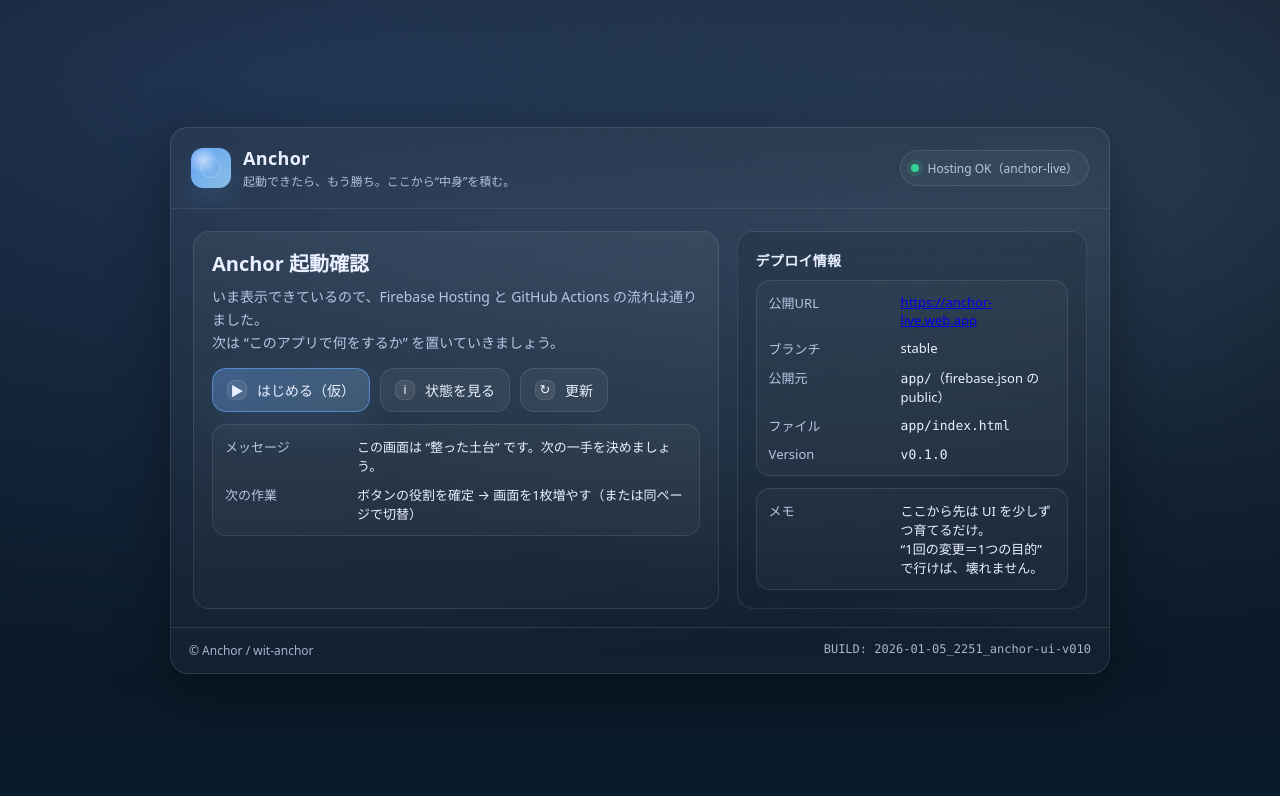
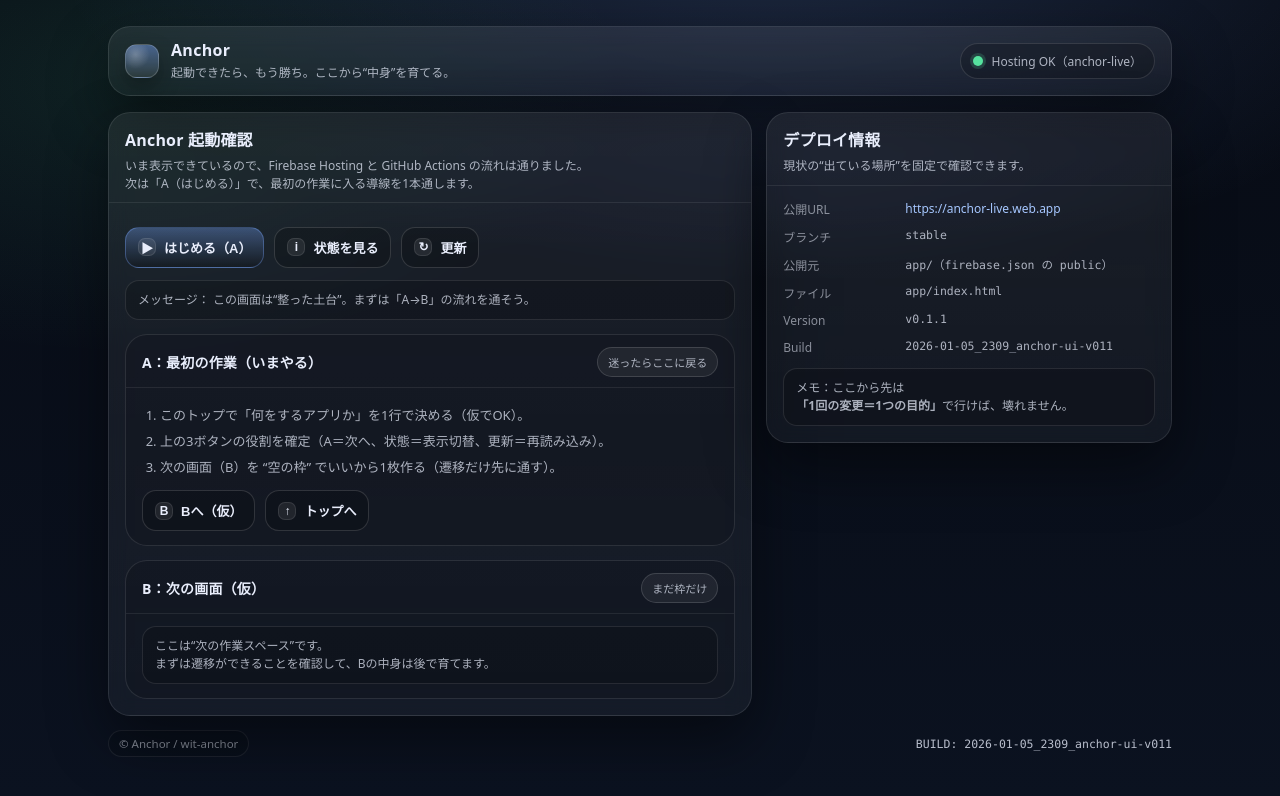
Before and after one commit to wit-ai-apps/wit-anchor, a plain HTML site: page app/index.html in a window 1280 px wide. Drawn offline with Linux system fonts and the light colour scheme.

Commit message:
v0.1.1
DATE(JST): 2026-01-05 23:09 JST
TITLE: A（はじめる）導線を実装／トップ見た目を整える（単一HTML）
CHANGES:
- 「はじめる（A）」で #startA にスムーズ移動（scrollIntoView）
- トップを“基盤カード＋デプロイ情報カード”の2カラムで固定（スマホは縦）
- 表示の密度・余白・文字サイズを調整して「最初の顔」を整えた

```diff
--- a/app/index.html
+++ b/app/index.html
@@ -1,366 +1,480 @@
 <!--
 APP: Anchor
 FILE: app/index.html
-VERSION: v0.1.0
-DATE(JST): 2026-01-05 22:51 JST
-TITLE: Top UI polish (clean landing)
+VERSION: v0.1.1
+DATE(JST): 2026-01-05 23:09 JST
+TITLE: A（はじめる）導線を実装／トップ見た目を整える（単一HTML）
 CHANGES:
-- 見た目を整えた（中央配置・余白・背景・カード・ボタン）
-- スマホ/PCで読みやすい文字サイズとレイアウト
+- 「はじめる（A）」で #startA にスムーズ移動（scrollIntoView）
+- トップを“基盤カード＋デプロイ情報カード”の2カラムで固定（スマホは縦）
+- 表示の密度・余白・文字サイズを調整して「最初の顔」を整えた
 AUTHOR: Yui
+BUILD: 2026-01-05_2309_anchor-ui-v011
 -->
 
-<!DOCTYPE html>
+<!doctype html>
 <html lang="ja">
 <head>
-  <meta charset="UTF-8" />
-  <meta name="viewport" content="width=device-width, initial-scale=1.0, viewport-fit=cover" />
+  <meta charset="utf-8" />
+  <meta name="viewport" content="width=device-width,initial-scale=1" />
   <title>Anchor</title>
-  <meta name="theme-color" content="#0B1220" />
+  <meta name="theme-color" content="#0b1220" />
   <style>
     :root{
+      --bg0:#070b14;
       --bg1:#0b1220;
-      --bg2:#0a1b2a;
-      --card:#0f1a2b;
-      --card2:#101f33;
-      --text:#eaf0ff;
-      --muted:#b9c4e4;
-      --line:rgba(255,255,255,.10);
-      --shadow: 0 18px 55px rgba(0,0,0,.35);
-      --radius: 18px;
-      --accent:#6aa9ff;
-      --accent2:#9ad7ff;
+      --panel:rgba(255,255,255,.06);
+      --panel2:rgba(255,255,255,.08);
+      --border:rgba(255,255,255,.10);
+      --text:#e9eefc;
+      --muted:rgba(233,238,252,.72);
+      --muted2:rgba(233,238,252,.55);
+      --good:#56e39f;
+      --accent:#7aa7ff;
+      --accent2:#a6c7ff;
+      --shadow: 0 24px 60px rgba(0,0,0,.45);
+      --r:18px;
+      --r2:22px;
+      --pad:18px;
+      --max:1100px;
+      --mono: ui-monospace, SFMono-Regular, Menlo, Monaco, Consolas, "Liberation Mono", "Courier New", monospace;
+      --ui: system-ui, -apple-system, "Segoe UI", Roboto, "Noto Sans JP", "Hiragino Kaku Gothic ProN", "Yu Gothic", "Meiryo", sans-serif;
     }
 
     *{ box-sizing:border-box; }
     html,body{ height:100%; }
     body{
       margin:0;
-      font-family: system-ui, -apple-system, "Segoe UI", Roboto, "Hiragino Kaku Gothic ProN", "Noto Sans JP", "Yu Gothic", "Meiryo", sans-serif;
+      font-family:var(--ui);
       color:var(--text);
       background:
-        radial-gradient(1200px 600px at 20% 10%, rgba(106,169,255,.22), rgba(0,0,0,0)),
-        radial-gradient(900px 500px at 85% 20%, rgba(154,215,255,.16), rgba(0,0,0,0)),
-        linear-gradient(180deg, var(--bg1), var(--bg2));
-      padding: 24px;
+        radial-gradient(1200px 600px at 60% -10%, rgba(122,167,255,.20), transparent 60%),
+        radial-gradient(900px 500px at 10% 10%, rgba(86,227,159,.10), transparent 55%),
+        linear-gradient(180deg, var(--bg0), var(--bg1));
+      overflow-x:hidden;
     }
 
+    a{ color:var(--accent2); text-decoration:none; }
+    a:hover{ text-decoration:underline; }
+
     .wrap{
-      min-height: calc(100dvh - 48px);
-      display:flex;
-      align-items:center;
-      justify-content:center;
+      max-width:var(--max);
+      margin:0 auto;
+      padding:26px 18px 28px;
     }
 
-    .card{
-      width: min(940px, 100%);
-      background: linear-gradient(180deg, rgba(255,255,255,.06), rgba(255,255,255,.03));
-      border: 1px solid var(--line);
-      border-radius: var(--radius);
-      box-shadow: var(--shadow);
-      overflow:hidden;
-    }
-
-    .topbar{
+    /* Top bar */
+    .top{
       display:flex;
       align-items:center;
       justify-content:space-between;
-      gap:12px;
-      padding: 18px 20px;
-      border-bottom: 1px solid var(--line);
-      background: linear-gradient(180deg, rgba(0,0,0,.10), rgba(0,0,0,0));
+      gap:14px;
+      padding:14px 16px;
+      border:1px solid var(--border);
+      background:linear-gradient(180deg, rgba(255,255,255,.08), rgba(255,255,255,.04));
+      border-radius:var(--r2);
+      box-shadow:var(--shadow);
+      backdrop-filter: blur(10px);
     }
-
     .brand{
       display:flex;
       align-items:center;
       gap:12px;
       min-width:0;
     }
-
-    .logo{
-      width:40px;
-      height:40px;
-      border-radius: 12px;
+    .icon{
+      width:34px; height:34px;
+      border-radius:12px;
       background:
-        radial-gradient(14px 14px at 30% 30%, rgba(255,255,255,.55), rgba(255,255,255,0)),
-        linear-gradient(135deg, rgba(106,169,255,.95), rgba(154,215,255,.85));
-      box-shadow: 0 10px 28px rgba(106,169,255,.18);
-      flex: 0 0 auto;
-      position:relative;
+        radial-gradient(circle at 30% 30%, rgba(255,255,255,.25), transparent 45%),
+        linear-gradient(180deg, rgba(122,167,255,.45), rgba(255,255,255,.08));
+      border:1px solid rgba(255,255,255,.18);
+      box-shadow: 0 10px 22px rgba(0,0,0,.30);
+      flex:0 0 auto;
     }
-    .logo:after{
-      content:"";
-      position:absolute;
-      inset:10px;
-      border-radius: 9px;
-      border:1px solid rgba(255,255,255,.35);
-      opacity:.65;
+    .btxt{ min-width:0; }
+    .btxt .t{
+      font-weight:760;
+      letter-spacing:.3px;
+      font-size:16px;
+      line-height:1.2;
+      margin:0;
     }
-
-    .title{
-      display:flex;
-      flex-direction:column;
-      gap:2px;
-      min-width:0;
-    }
-    .title h1{
-      margin:0;
-      font-size: 18px;
-      letter-spacing:.02em;
+    .btxt .s{
+      margin:3px 0 0;
+      font-size:12px;
+      color:var(--muted);
       white-space:nowrap;
       overflow:hidden;
       text-overflow:ellipsis;
+      max-width:520px;
     }
-    .title .sub{
-      color:var(--muted);
-      font-size:12px;
-      white-space:nowrap;
-      overflow:hidden;
-      text-overflow:ellipsis;
-      opacity:.95;
-    }
-
     .pill{
       display:inline-flex;
       align-items:center;
       gap:8px;
-      padding: 8px 10px;
-      border-radius: 999px;
-      border:1px solid var(--line);
-      background: rgba(255,255,255,.04);
-      color: var(--muted);
+      padding:8px 12px;
+      border-radius:999px;
+      border:1px solid rgba(255,255,255,.12);
+      background:rgba(0,0,0,.18);
+      color:var(--muted);
       font-size:12px;
-      user-select:none;
       white-space:nowrap;
     }
     .dot{
-      width:8px;
-      height:8px;
+      width:10px; height:10px;
       border-radius:999px;
-      background: #32d296;
-      box-shadow: 0 0 0 4px rgba(50,210,150,.15);
-      flex:0 0 auto;
+      background:var(--good);
+      box-shadow:0 0 0 3px rgba(86,227,159,.18);
     }
 
-    .content{
-      padding: 22px 22px 18px;
+    /* Main grid */
+    .grid{
+      margin-top:16px;
       display:grid;
-      grid-template-columns: 1.2fr .8fr;
-      gap: 18px;
+      grid-template-columns: 1.35fr .85fr;
+      gap:14px;
+      align-items:start;
+    }
+    @media (max-width: 920px){
+      .grid{ grid-template-columns:1fr; }
+      .btxt .s{ max-width: 72vw; }
     }
 
-    @media (max-width: 860px){
-      .content{ grid-template-columns: 1fr; }
+    .card{
+      border:1px solid var(--border);
+      background:linear-gradient(180deg, rgba(255,255,255,.07), rgba(255,255,255,.045));
+      border-radius:var(--r2);
+      box-shadow:var(--shadow);
+      backdrop-filter: blur(10px);
+      overflow:hidden;
+    }
+    .card .hd{
+      padding:14px 16px 10px;
+      border-bottom:1px solid rgba(255,255,255,.08);
+      display:flex;
+      align-items:flex-start;
+      justify-content:space-between;
+      gap:10px;
+    }
+    .card .hd h2{
+      margin:0;
+      font-size:16px;
+      letter-spacing:.2px;
+    }
+    .sub{
+      margin:6px 0 0;
+      color:var(--muted);
+      font-size:12px;
+      line-height:1.45;
+    }
+    .card .bd{ padding:14px 16px 16px; }
+
+    .btnrow{
+      display:flex;
+      gap:10px;
+      flex-wrap:wrap;
+      margin-top:10px;
+    }
+    .btn{
+      appearance:none;
+      border:1px solid rgba(255,255,255,.14);
+      background:rgba(0,0,0,.20);
+      color:var(--text);
+      padding:10px 12px;
+      border-radius:14px;
+      cursor:pointer;
+      font-weight:650;
+      font-size:13px;
+      display:inline-flex;
+      align-items:center;
+      gap:8px;
+      transition: transform .06s ease, background .15s ease, border-color .15s ease;
+      user-select:none;
+    }
+    .btn:hover{
+      background:rgba(255,255,255,.08);
+      border-color:rgba(255,255,255,.20);
+    }
+    .btn:active{ transform: translateY(1px); }
+    .btn.primary{
+      background: linear-gradient(180deg, rgba(122,167,255,.35), rgba(0,0,0,.18));
+      border-color: rgba(122,167,255,.35);
+    }
+    .btn.primary:hover{
+      background: linear-gradient(180deg, rgba(122,167,255,.45), rgba(0,0,0,.18));
+    }
+    .btn .ic{
+      width:18px; height:18px;
+      display:inline-grid;
+      place-items:center;
+      border-radius:7px;
+      background:rgba(255,255,255,.08);
+      border:1px solid rgba(255,255,255,.10);
+      font-size:12px;
     }
 
-    .hero{
-      padding: 18px;
-      border-radius: 16px;
-      border:1px solid var(--line);
-      background: linear-gradient(180deg, rgba(255,255,255,.05), rgba(255,255,255,.02));
+    .kv{
+      display:grid;
+      grid-template-columns: 110px 1fr;
+      gap:10px 12px;
+      font-size:12px;
+      color:var(--muted);
+      margin:0;
+    }
+    .kv dt{ color:var(--muted2); }
+    .kv dd{ margin:0; color:var(--muted); }
+    .mono{ font-family:var(--mono); font-size:11.5px; color:rgba(233,238,252,.78); }
+
+    .note{
+      margin-top:12px;
+      padding:10px 12px;
+      border-radius:14px;
+      border:1px solid rgba(255,255,255,.10);
+      background: rgba(0,0,0,.18);
+      color:var(--muted);
+      font-size:12px;
+      line-height:1.5;
     }
 
-    .hero h2{
-      margin:0 0 8px;
-      font-size: 20px;
-      line-height:1.35;
+    /* Section */
+    .section{
+      margin-top:14px;
+      border:1px solid rgba(255,255,255,.10);
+      background: rgba(0,0,0,.10);
+      border-radius:var(--r2);
+      overflow:hidden;
     }
-    .hero p{
-      margin:0 0 14px;
-      color: var(--muted);
-      line-height:1.65;
-      font-size: 14px;
-    }
-
-    .actions{
-      display:flex;
-      flex-wrap:wrap;
-      gap:10px;
-      margin-top: 8px;
-    }
-
-    .btn{
-      appearance:none;
-      border:1px solid var(--line);
-      background: rgba(255,255,255,.05);
-      color: var(--text);
-      border-radius: 14px;
-      padding: 11px 14px;
-      font-size: 14px;
-      cursor:pointer;
-      transition: transform .06s ease, background .15s ease, border-color .15s ease;
-      display:inline-flex;
-      align-items:center;
-      gap:10px;
-      user-select:none;
-    }
-    .btn:active{ transform: translateY(1px); }
-    .btn:hover{ background: rgba(255,255,255,.08); border-color: rgba(255,255,255,.18); }
-
-    .btn.primary{
-      border-color: rgba(106,169,255,.55);
-      background: linear-gradient(135deg, rgba(106,169,255,.35), rgba(154,215,255,.22));
-      box-shadow: 0 14px 38px rgba(106,169,255,.12);
-    }
-    .btn.primary:hover{
-      background: linear-gradient(135deg, rgba(106,169,255,.42), rgba(154,215,255,.26));
-    }
-
-    .ico{
-      width:20px; height:20px;
-      display:inline-grid; place-items:center;
-      border-radius: 8px;
-      background: rgba(255,255,255,.08);
-      border:1px solid rgba(255,255,255,.10);
-      flex:0 0 auto;
-      font-size: 13px;
-    }
-
-    .side{
-      padding: 18px;
-      border-radius: 16px;
-      border:1px solid var(--line);
-      background: linear-gradient(180deg, rgba(0,0,0,.10), rgba(0,0,0,0));
-    }
-    .side h3{
-      margin:0 0 10px;
-      font-size: 14px;
-      color: var(--text);
-      letter-spacing:.02em;
-    }
-    .kv{
-      display:grid;
-      grid-template-columns: 120px 1fr;
-      gap: 10px 12px;
-      font-size: 13px;
-      padding: 12px;
-      border-radius: 14px;
-      border:1px solid var(--line);
-      background: rgba(255,255,255,.03);
-    }
-    .k{ color: var(--muted); }
-    .v{ color: var(--text); overflow-wrap:anywhere; }
-
-    .foot{
-      padding: 14px 18px;
-      border-top: 1px solid var(--line);
+    .section .shd{
+      padding:12px 16px 10px;
+      border-bottom:1px solid rgba(255,255,255,.08);
       display:flex;
       justify-content:space-between;
       gap:10px;
-      color: rgba(185,196,228,.90);
-      font-size: 12px;
-      flex-wrap:wrap;
+      align-items:center;
     }
-    .foot a{ color: rgba(154,215,255,.95); text-decoration:none; }
-    .foot a:hover{ text-decoration:underline; }
-    .mono{ font-family: ui-monospace, SFMono-Regular, Menlo, Monaco, Consolas, "Liberation Mono", "Courier New", monospace; }
+    .section .shd h3{
+      margin:0;
+      font-size:14px;
+      letter-spacing:.2px;
+    }
+    .tag{
+      font-size:11px;
+      padding:6px 10px;
+      border-radius:999px;
+      border:1px solid rgba(255,255,255,.14);
+      background: rgba(255,255,255,.06);
+      color:var(--muted);
+      white-space:nowrap;
+    }
+    .section .sbd{ padding:12px 16px 14px; }
+
+    .ol{
+      margin:0;
+      padding-left:18px;
+      color:var(--muted);
+      font-size:13px;
+      line-height:1.7;
+    }
+    .ol li{ margin:4px 0; }
+
+    footer{
+      margin-top:14px;
+      display:flex;
+      align-items:center;
+      justify-content:space-between;
+      gap:10px;
+      color:rgba(233,238,252,.45);
+      font-size:11.5px;
+    }
+    .ftL{ display:flex; gap:8px; align-items:center; }
+    .ftBadge{
+      padding:5px 10px;
+      border-radius:999px;
+      border:1px solid rgba(255,255,255,.08);
+      background: rgba(0,0,0,.10);
+      color:rgba(233,238,252,.55);
+    }
   </style>
 </head>
 
 <body>
   <div class="wrap">
-    <div class="card">
-      <div class="topbar">
-        <div class="brand">
-          <div class="logo" aria-hidden="true"></div>
-          <div class="title">
-            <h1>Anchor</h1>
-            <div class="sub">起動できたら、もう勝ち。ここから“中身”を積む。</div>
+    <div class="top">
+      <div class="brand">
+        <div class="icon" aria-hidden="true"></div>
+        <div class="btxt">
+          <p class="t">Anchor</p>
+          <p class="s">起動できたら、もう勝ち。ここから“中身”を育てる。</p>
+        </div>
+      </div>
+      <div class="pill" title="デプロイ状態">
+        <span class="dot" aria-hidden="true"></span>
+        Hosting OK（anchor-live）
+      </div>
+    </div>
+
+    <div class="grid">
+      <!-- Main -->
+      <div class="card">
+        <div class="hd">
+          <div>
+            <h2>Anchor 起動確認</h2>
+            <div class="sub">
+              いま表示できているので、Firebase Hosting と GitHub Actions の流れは通りました。<br/>
+              次は「A（はじめる）」で、最初の作業に入る導線を1本通します。
+            </div>
           </div>
         </div>
-        <div class="pill"><span class="dot"></span> Hosting OK（anchor-live）</div>
-      </div>
 
-      <div class="content">
-        <section class="hero">
-          <h2>Anchor 起動確認</h2>
-          <p>
-            いま表示できているので、Firebase Hosting と GitHub Actions の流れは通りました。<br>
-            次は “このアプリで何をするか” を置いていきましょう。
-          </p>
-
-          <div class="actions">
-            <button class="btn primary" id="btnStart">
-              <span class="ico">▶</span>
-              はじめる（仮）
+        <div class="bd">
+          <div class="btnrow">
+            <button class="btn primary" id="btnStartA" type="button" title="Aへ進む">
+              <span class="ic">▶</span>
+              はじめる（A）
             </button>
-            <button class="btn" id="btnStatus">
-              <span class="ico">i</span>
+            <button class="btn" id="btnStatus" type="button" title="下の状態欄へ">
+              <span class="ic">i</span>
               状態を見る
             </button>
-            <button class="btn" id="btnReload">
-              <span class="ico">↻</span>
+            <button class="btn" id="btnReload" type="button" title="ページを更新">
+              <span class="ic">↻</span>
               更新
             </button>
           </div>
 
-          <div style="height:12px"></div>
-
-          <div class="kv" aria-label="message">
-            <div class="k">メッセージ</div>
-            <div class="v" id="msg">この画面は “整った土台” です。次の一手を決めましょう。</div>
-
-            <div class="k">次の作業</div>
-            <div class="v">ボタンの役割を確定 → 画面を1枚増やす（または同ページで切替）</div>
-          </div>
-        </section>
-
-        <aside class="side">
-          <h3>デプロイ情報</h3>
-          <div class="kv">
-            <div class="k">公開URL</div>
-            <div class="v"><a href="https://anchor-live.web.app" target="_blank" rel="noopener">https://anchor-live.web.app</a></div>
-
-            <div class="k">ブランチ</div>
-            <div class="v">stable</div>
-
-            <div class="k">公開元</div>
-            <div class="v"><span class="mono">app/</span>（firebase.json の public）</div>
-
-            <div class="k">ファイル</div>
-            <div class="v"><span class="mono">app/index.html</span></div>
-
-            <div class="k">Version</div>
-            <div class="v"><span class="mono">v0.1.0</span></div>
+          <div class="note" id="statusBox" aria-live="polite">
+            メッセージ：この画面は“整った土台”です。次の一手を決めましょう。
           </div>
 
-          <div style="height:12px"></div>
-
-          <div class="kv">
-            <div class="k">メモ</div>
-            <div class="v">
-              ここから先は UI を少しずつ育てるだけ。<br>
-              “1回の変更＝1つの目的” で行けば、壊れません。
+          <div class="section" id="startA">
+            <div class="shd">
+              <h3>A：最初の作業（いまやる）</h3>
+              <span class="tag">迷ったらここに戻る</span>
+            </div>
+            <div class="sbd">
+              <ol class="ol">
+                <li>このトップで「何をするアプリか」を1行で決める（仮でOK）。</li>
+                <li>上の3ボタンの役割を確定（A＝次へ、状態＝表示切替、更新＝再読み込み）。</li>
+                <li>次の画面（B）を “空の枠” でいいから1枚作る（遷移だけ先に通す）。</li>
+              </ol>
+              <div class="btnrow" style="margin-top:12px">
+                <button class="btn" id="btnGoB" type="button" title="B（仮）へ">
+                  <span class="ic">B</span>
+                  Bへ（仮）
+                </button>
+                <button class="btn" id="btnBackTop" type="button" title="上に戻る">
+                  <span class="ic">↑</span>
+                  トップへ
+                </button>
+              </div>
             </div>
           </div>
-        </aside>
+
+          <div class="section" id="screenB" style="margin-top:14px">
+            <div class="shd">
+              <h3>B：次の画面（仮）</h3>
+              <span class="tag">まだ枠だけ</span>
+            </div>
+            <div class="sbd">
+              <div class="note" style="margin:0">
+                ここは“次の作業スペース”です。<br/>
+                まずは遷移ができることを確認して、Bの中身は後で育てます。
+              </div>
+            </div>
+          </div>
+        </div>
       </div>
 
-      <div class="foot">
-        <div>© Anchor / wit-anchor</div>
-        <div class="mono">BUILD: 2026-01-05_2251_anchor-ui-v010</div>
+      <!-- Side -->
+      <div class="card">
+        <div class="hd">
+          <div>
+            <h2>デプロイ情報</h2>
+            <div class="sub">現状の“出ている場所”を固定で確認できます。</div>
+          </div>
+        </div>
+        <div class="bd">
+          <dl class="kv">
+            <dt>公開URL</dt>
+            <dd><a href="https://anchor-live.web.app" target="_blank" rel="noopener">https://anchor-live.web.app</a></dd>
+
+            <dt>ブランチ</dt>
+            <dd class="mono">stable</dd>
+
+            <dt>公開元</dt>
+            <dd class="mono">app/（firebase.json の public）</dd>
+
+            <dt>ファイル</dt>
+            <dd class="mono">app/index.html</dd>
+
+            <dt>Version</dt>
+            <dd class="mono">v0.1.1</dd>
+
+            <dt>Build</dt>
+            <dd class="mono">2026-01-05_2309_anchor-ui-v011</dd>
+          </dl>
+
+          <div class="note" style="margin-top:12px">
+            メモ：ここから先は<br/>
+            <b>「1回の変更＝1つの目的」</b>で行けば、壊れません。
+          </div>
+        </div>
       </div>
     </div>
+
+    <footer>
+      <div class="ftL">
+        <span class="ftBadge">© Anchor / wit-anchor</span>
+      </div>
+      <div class="mono">BUILD: 2026-01-05_2309_anchor-ui-v011</div>
+    </footer>
   </div>
 
   <script>
     (function(){
-      const $ = (id)=>document.getElementById(id);
-      const msg = $("msg");
+      const statusBox = document.getElementById('statusBox');
 
-      $("btnStart").addEventListener("click", ()=>{
-        msg.textContent = "OK。次は「はじめる」の行き先（画面 or 機能）を決めよう。";
+      function setMsg(msg){
+        statusBox.textContent = "メッセージ： " + msg;
+      }
+
+      function scrollToId(id){
+        const el = document.getElementById(id);
+        if(!el){
+          setMsg("移動先が見つかりません（" + id + "）");
+          return;
+        }
+        el.scrollIntoView({ behavior: "smooth", block: "start" });
+      }
+
+      document.getElementById('btnStartA').addEventListener('click', () => {
+        setMsg("Aへ移動します。最初の作業を1つだけ進めよう。");
+        scrollToId("startA");
       });
 
-      $("btnStatus").addEventListener("click", ()=>{
-        msg.textContent =
-          "状態：Hosting OK / ファイル：app/index.html / 次：機能を1つ決めて足す。";
+      document.getElementById('btnStatus').addEventListener('click', () => {
+        setMsg("状態：Hosting OK。次は“Bへ遷移”を通すだけ。");
+        scrollToId("statusBox");
       });
 
-      $("btnReload").addEventListener("click", ()=>{
+      document.getElementById('btnReload').addEventListener('click', () => {
+        setMsg("更新します…");
         location.reload();
       });
+
+      document.getElementById('btnGoB').addEventListener('click', () => {
+        setMsg("Bへ移動。ここはまだ枠だけでOK。");
+        scrollToId("screenB");
+      });
+
+      document.getElementById('btnBackTop').addEventListener('click', () => {
+        setMsg("トップへ戻ります。");
+        window.scrollTo({ top: 0, behavior: "smooth" });
+      });
+
+      // 初期メッセージ
+      setMsg("この画面は“整った土台”。まずは「A→B」の流れを通そう。");
     })();
   </script>
 </body>
```
